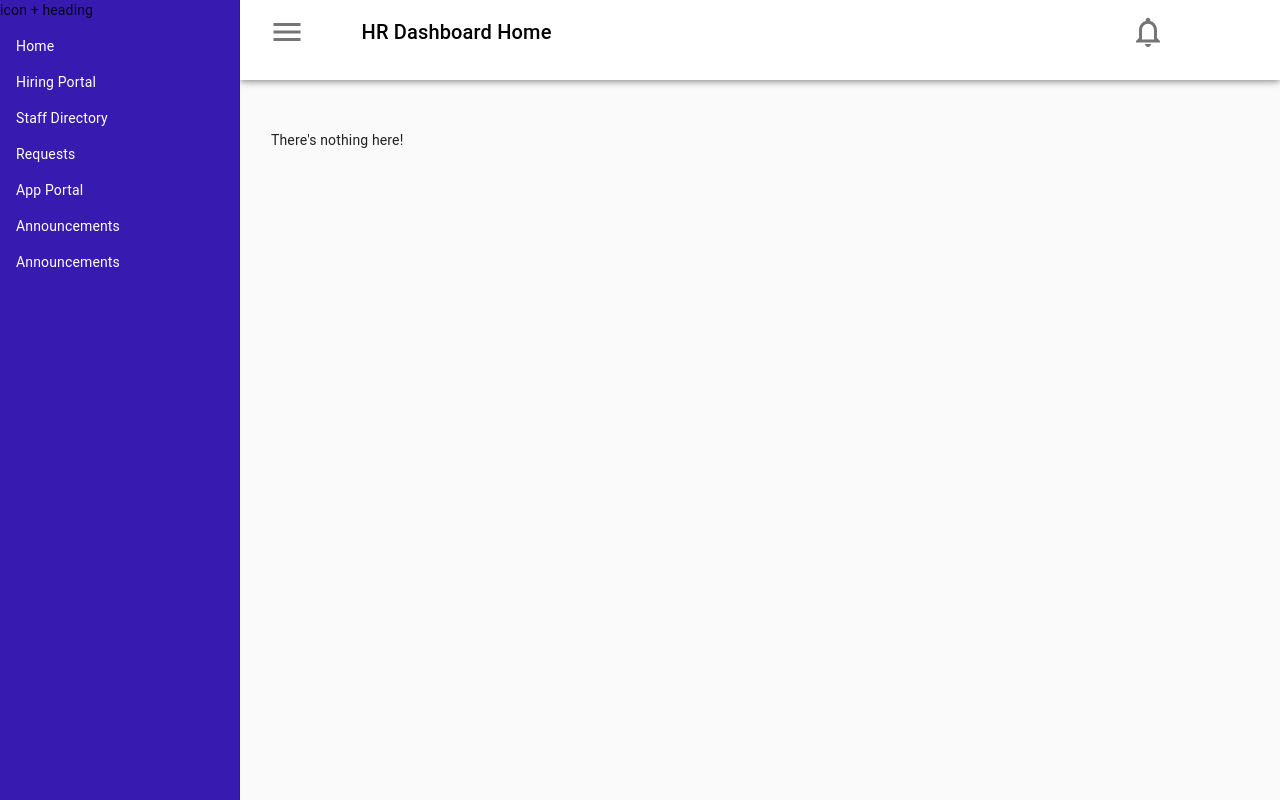
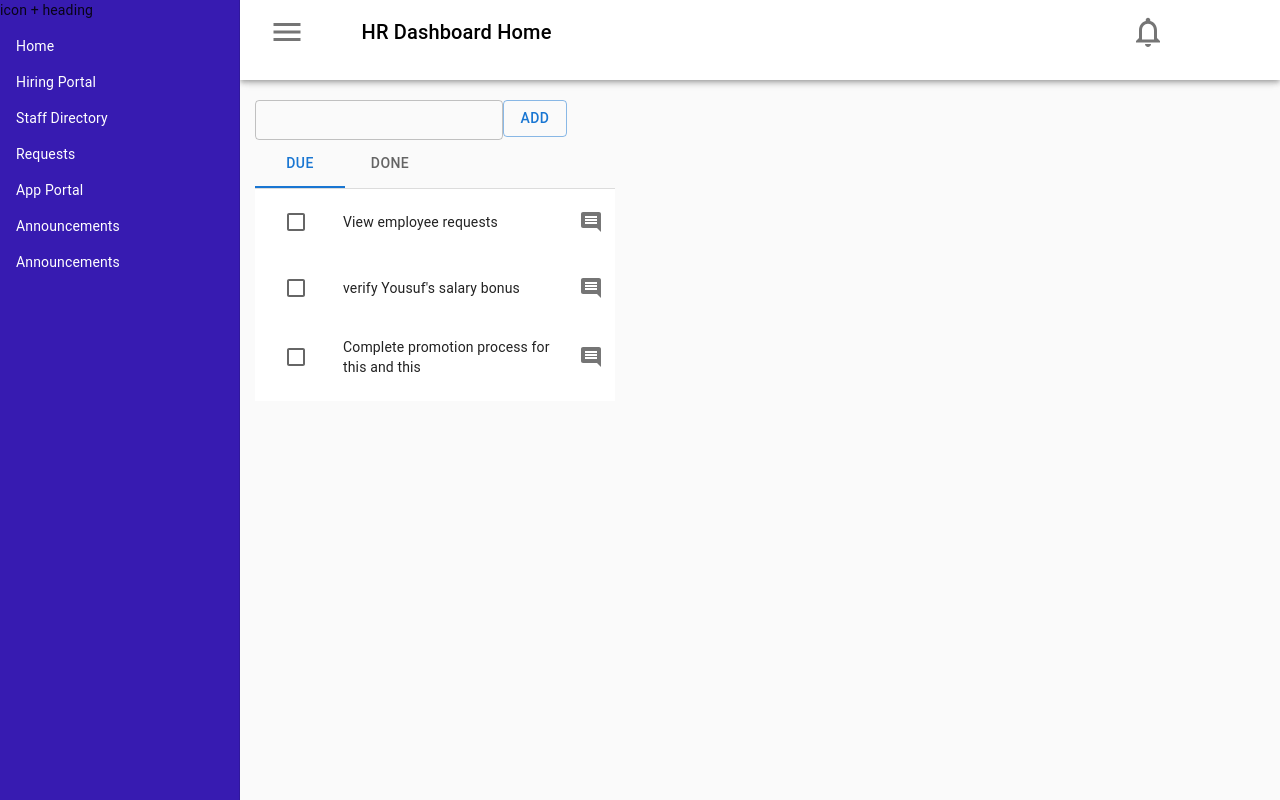
Before and after one commit to aaminamariam/P05, a React (Create React App) app in the folder P05-HR Management System/Prototype/src/: page /todolist in a window 1280 px wide. Shown: the top 800 px of the page. Built offline with nearby package versions, Linux system fonts and the light colour scheme; the HTML template or start-up script is replaced by a standard one.

Commit message:
ToDoList Widget Front End >styling left, conect to backend left

```diff
--- a/P05-HR Management System/Prototype/src/App.tsx
+++ b/P05-HR Management System/Prototype/src/App.tsx
@@ -9,8 +9,9 @@ import EmployeeDash from "./pages/employeeportal";
 import AddReq from "./pages/addrequest";
 
 import { Box, makeStyles, createStyles } from "@material-ui/core";
-import MenuIcon from "@material-ui/icons/Menu";
-import NotificationsNoneIcon from "@material-ui/icons/NotificationsNone";
+// import MenuIcon from "@material-ui/icons/Menu";
+// import NotificationsNoneIcon from "@material-ui/icons/NotificationsNone";
+import ToDo from "./components/ToDo/ToDo";
 
 import NavBar from "./navigation/NavBar";
 import JobApplication from "./pages/JobApplication";
@@ -56,6 +57,8 @@ function App() {
           <Route path="/jobapplication" element={<JobApplication />} />
           <Route path="/employeedash" element={<EmployeeDash />} />
           <Route path="/addreq" element={<AddReq />} />
+          <Route path="/todolist" element={<ToDo />} />
+
           <Route
             path="*"
             element={
--- a/P05-HR Management System/Prototype/src/components/EnhancedCard.tsx
+++ b/P05-HR Management System/Prototype/src/components/EnhancedCard.tsx
@@ -13,7 +13,7 @@ const useStyles = makeStyles({
     width: "280px",
   },
   title: {
-    fontSize: 14.4,
+    fontSize: 14,
     fontWeight: 600,
   },
   divider: {
--- /dev/null
+++ b/P05-HR Management System/Prototype/src/components/ToDo/ToDo.tsx
@@ -0,0 +1,231 @@
+import * as React from "react";
+import List from "@mui/material/List";
+import ListItem from "@mui/material/ListItem";
+import ListItemButton from "@mui/material/ListItemButton";
+import ListItemIcon from "@mui/material/ListItemIcon";
+import ListItemText from "@mui/material/ListItemText";
+import Checkbox from "@mui/material/Checkbox";
+import IconButton from "@mui/material/IconButton";
+import CommentIcon from "@mui/icons-material/Comment";
+import TextField from "@mui/material/TextField";
+import Button from "@mui/material/Button";
+import { useState } from "react";
+import Tabs from "@mui/material/Tabs";
+import Tab from "@mui/material/Tab";
+import Typography from "@mui/material/Typography";
+import Box from "@mui/material/Box";
+
+export default function ToDo() {
+  const [text, settext] = useState("");
+  const [value, setValue] = React.useState(0);
+  const [list, setList] = useState([
+    {
+      index: 1,
+      checked: "True",
+      data: "View employee requests",
+    },
+    {
+      index: 2,
+      checked: "False",
+      data: "verify Yousuf's salary bonus",
+    },
+    {
+      index: 3,
+      checked: "True",
+      data: "Complete promotion process for this and this",
+    },
+  ]);
+  const [checked, setChecked] = React.useState([0]);
+
+  const handleToggle = (value: { index: number; data: string }) => () => {
+    const currentIndex = checked.indexOf(value.index);
+    const newChecked = [...checked];
+    if (currentIndex === -1) {
+      newChecked.push(value.index);
+    } else {
+      newChecked.splice(currentIndex, 1);
+    }
+    setChecked(newChecked);
+  };
+
+  const submitHandler = () => {
+    console.log("SUBMIT HAMNDERAAS");
+    setList([
+      {
+        index: list.length + 1,
+        data: text,
+        checked: "True",
+      },
+      ...list,
+    ]);
+    // console.log("LISTttttt", text);
+    settext("");
+  };
+  const handleChange = (event: React.SyntheticEvent, newValue: number) => {
+    setValue(newValue);
+  };
+
+  const TabPanel = (props: {
+    [x: string]: any;
+    children: any;
+    value: any;
+    index: any;
+  }) => {
+    const { children, value, index, ...other } = props;
+
+    return (
+      <div
+        role="tabpanel"
+        hidden={value !== index}
+        id={`simple-tabpanel-${index}`}
+        aria-labelledby={`simple-tab-${index}`}
+        {...other}
+      >
+        {value === index && (
+          <div>
+            <Typography>{children}</Typography>
+          </div>
+        )}
+      </div>
+    );
+  };
+
+  return (
+    <div>
+      {/* className={classes.container} */}
+      <div>
+        <TextField
+          size="small"
+          defaultValue=""
+          value={text}
+          onChange={(e) => settext(e.target.value)}
+          // onSubmit={() => submitHandler()}
+        />
+        <Button
+          type="submit"
+          variant="outlined"
+          onClick={() => submitHandler()}
+        >
+          Add
+        </Button>
+      </div>
+      <Box sx={{ borderBottom: 1, borderColor: "divider" }}>
+        <Tabs
+          value={value}
+          onChange={handleChange}
+          aria-label="basic tabs example"
+        >
+          <Tab label="Due" />
+          <Tab label="Done" />
+        </Tabs>
+      </Box>
+      {/* <div>checked{checked.length}</div>
+      <div>list{list.length}</div> */}
+      <TabPanel value={value} index={0}>
+        {checked.length < list.length + 1 ? (
+          <List
+            className="lissttttt"
+            sx={{
+              width: "100%",
+              maxWidth: 360,
+              bgcolor: "background.paper",
+              position: "relative",
+              overflow: "auto",
+              maxHeight: 245,
+              paddingTop: "0px",
+            }}
+          >
+            {/* list still ebign rendered */}
+            {list.map((value) => {
+              const labelId = `checkbox-list-label-${value}`;
+              if (checked.indexOf(value.index) === -1) {
+                return (
+                  <ListItem
+                    key={value.index}
+                    secondaryAction={
+                      <IconButton edge="end" aria-label="comments">
+                        <CommentIcon />
+                      </IconButton>
+                    }
+                    disablePadding
+                  >
+                    <ListItemButton
+                      role={undefined}
+                      onClick={handleToggle(value)}
+                      dense
+                    >
+                      <ListItemIcon>
+                        <Checkbox
+                          edge="start"
+                          checked={checked.indexOf(value.index) !== -1}
+                          tabIndex={-1}
+                          disableRipple
+                          inputProps={{ "aria-labelledby": labelId }}
+                        />
+                      </ListItemIcon>
+                      <ListItemText id={labelId} primary={`${value.data}`} />
+                    </ListItemButton>
+                  </ListItem>
+                );
+              }
+            })}
+          </List>
+        ) : (
+          <div> NO Tasks Due yay </div>
+        )}
+      </TabPanel>
+      <TabPanel value={value} index={1}>
+        {checked.length > 1 ? (
+          <List
+            className="lissttttt"
+            sx={{
+              width: "100%",
+              maxWidth: 360,
+              bgcolor: "background.paper",
+              position: "relative",
+              overflow: "auto",
+              maxHeight: 245,
+              paddingTop: "0px",
+            }}
+          >
+            {list.map((value) => {
+              const labelId = `checkbox-list-label-${value}`;
+              if (checked.indexOf(value.index) !== -1) {
+                return (
+                  <ListItem
+                    key={value.index}
+                    secondaryAction={
+                      <IconButton edge="end" aria-label="comments">
+                        <CommentIcon />
+                      </IconButton>
+                    }
+                    disablePadding
+                  >
+                    <ListItemButton
+                      role={undefined}
+                      onClick={handleToggle(value)}
+                      dense
+                    >
+                      <ListItemIcon>
+                        <Checkbox
+                          edge="start"
+                          checked={checked.indexOf(value.index) !== -1}
+                          tabIndex={-1}
+                          disableRipple
+                          inputProps={{ "aria-labelledby": labelId }}
+                        />
+                      </ListItemIcon>
+                      <ListItemText id={labelId} primary={`${value.data}`} />
+                    </ListItemButton>
+                  </ListItem>
+                );
+              }
+            })}
+          </List>
+        ) : (
+          <div> Nothing done yet haye</div>
+        )}
+      </TabPanel>
+    </div>
+  );
+}
--- a/P05-HR Management System/Prototype/src/pages/Home/Home.tsx
+++ b/P05-HR Management System/Prototype/src/pages/Home/Home.tsx
@@ -14,6 +14,7 @@ import EnhancedCard from "../../components/EnhancedCard";
 import RequestList from "../../components/RequestList";
 import StatCard from "../../components/StatCard";
 import EmployeeGenderCard from "../../components/EmployeeGenderCard";
+import ToDo from "../../components/ToDo/ToDo";
 
 const useStyles = makeStyles(() =>
   createStyles({
@@ -101,10 +102,16 @@ const Home = () => {
           </EnhancedCard>
         </Grid>
         <Grid item>
+          <EnhancedCard title="To Do List">
+            <ToDo />
+          </EnhancedCard>
+        </Grid>
+        <Grid item>
           <EnhancedCard title="Create Announcement">
             <CreatAnnouncement />
           </EnhancedCard>
         </Grid>
+
         <Grid item>
           <EnhancedCard title="Employee Turnover">SHOW</EnhancedCard>
         </Grid>
```
Also changed, not shown: 1 other file (tests, documents, lock files or other folders).
